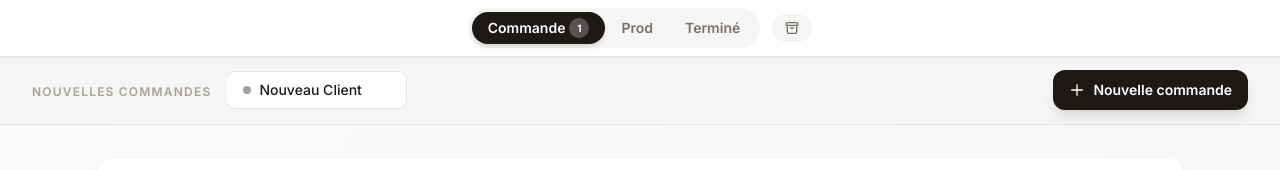
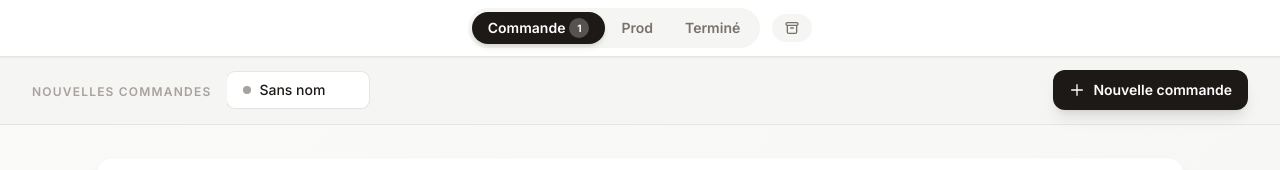
Before and after one commit to dockbearolda/DevisOlda, a React (Vite) app in the folder collection-app/: page / in a window 1280 px wide. Shown: the top 170 px of the page. Built offline with nearby package versions, Linux system fonts and the light colour scheme; no server answers; the database is empty.

Commit message:
fix: supprimer toutes les references a 'Nouveau Client'
https://claude.ai/code/session_01VwrUmxFBiU6Rq4sTodMPy2

```diff
--- a/collection-app/src/components/FicheClient.jsx
+++ b/collection-app/src/components/FicheClient.jsx
@@ -72,7 +72,7 @@ function FicheClient({ fiche, onUpdate, onValidate, onArchive, currentView }) {
   }, [fiche.target])
 
   // Verifier si le formulaire est valide pour validation
-  const canValidate = fiche.clientName && fiche.clientName !== 'Nouveau Client' && fiche.clientPhone
+  const canValidate = fiche.clientName && fiche.clientPhone
 
   // Gerer le clic sur le bouton PDF
   const handlePdfClick = () => {
--- a/collection-app/src/components/TabBar.jsx
+++ b/collection-app/src/components/TabBar.jsx
@@ -70,7 +70,7 @@ function TabBar({ fiches, activeTabId, onSelectTab, onCloseTab, onAddTab, viewLa
 import { forwardRef } from 'react'
 
 const Tab = forwardRef(function Tab({ fiche, isActive, onSelect, onClose }, ref) {
-  const displayName = fiche.clientName || 'Nouveau Client'
+  const displayName = fiche.clientName || 'Sans nom'
   const truncatedName = displayName.length > 15 ? displayName.substring(0, 15) + '...' : displayName
 
   return (
```
